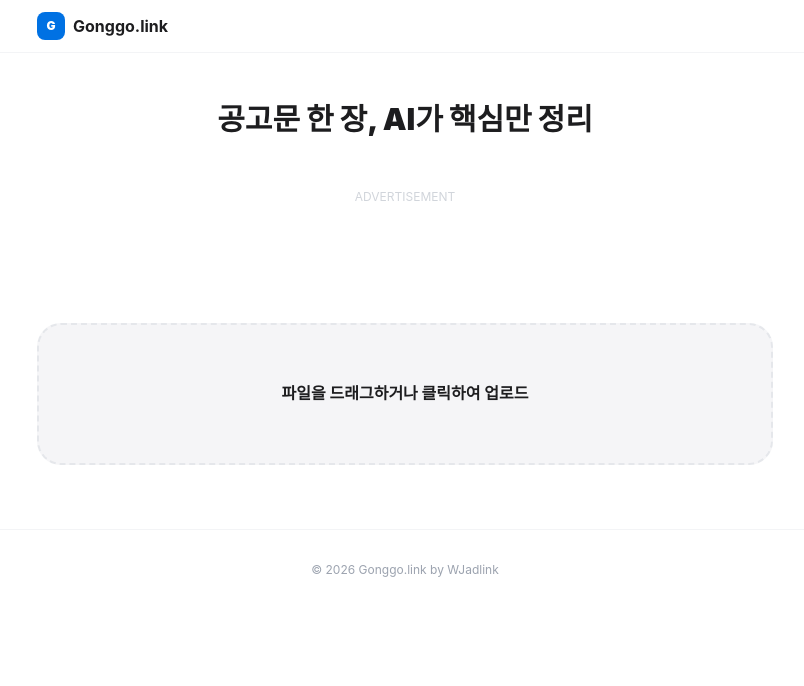
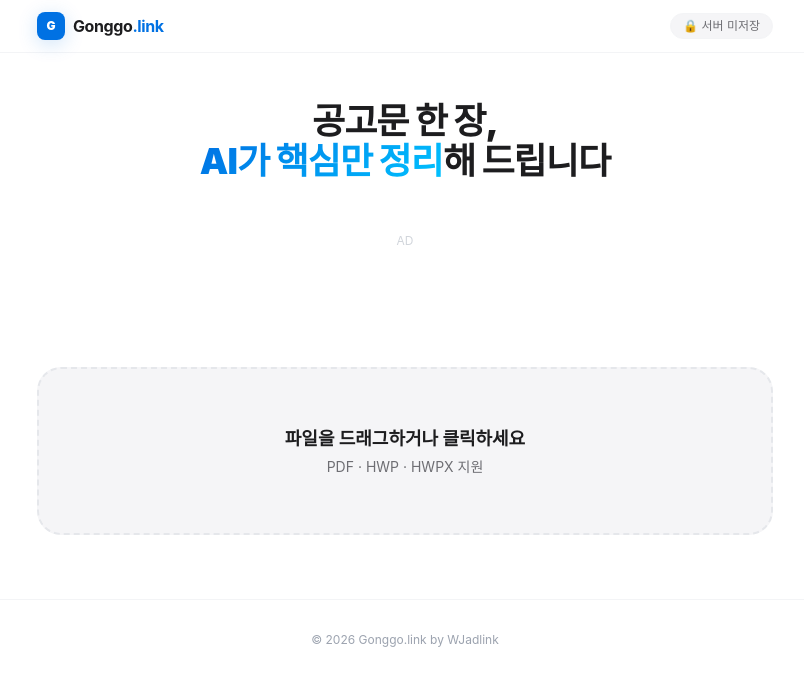
Before and after one commit to woojin052500-arch/gonggo.link, a Next.js app: page / in a window 1280 px wide. Shown: the top 686 px of the page, without its empty margins (235-1039 px from the left). Built offline with nearby package versions, Linux system fonts and the light colour scheme; a web font is replaced by a local one.

Commit message:
page.tsx 업데이트

```diff
--- a/app/page.tsx
+++ b/app/page.tsx
@@ -43,16 +43,19 @@ function AdFitSlot({
   useEffect(() => {
     if (!containerRef.current || !unit) return;
 
+    // 기존 내용물 청소
     containerRef.current.innerHTML = '';
 
+    // ins 태그 생성
     const ins = document.createElement('ins');
     ins.className = 'kakao_ad_area';
-    ins.style.display = 'block';
+    ins.style.display = 'none'; // SDK가 로드되면 알아서 보여줌
     ins.setAttribute('data-ad-unit', unit);
     ins.setAttribute('data-ad-width', String(width));
     ins.setAttribute('data-ad-height', String(height));
     containerRef.current.appendChild(ins);
 
+    // script 태그 생성
     const script = document.createElement('script');
     script.type = 'text/javascript';
     script.src = '//t1.daumcdn.net/kas/static/ba.min.js';
@@ -67,14 +70,14 @@ function AdFitSlot({
       )}
       <div
         ref={containerRef}
-        style={{ minHeight: height, display: 'flex', flexDirection: 'column', alignItems: 'center' }}
+        style={{ minHeight: height, display: 'flex', justifyContent: 'center', overflow: 'hidden' }}
       />
     </div>
   );
 }
 
 // ────────────────────────────────────────────────────────────
-// Skeleton Card (기존 UI 유지)
+// UI Components (Skeleton, InfoCard, LoadingDots)
 // ────────────────────────────────────────────────────────────
 function SkeletonCard() {
   return (
@@ -86,42 +89,23 @@ function SkeletonCard() {
   );
 }
 
-// ────────────────────────────────────────────────────────────
-// Info Card (기존 UI 유지)
-// ────────────────────────────────────────────────────────────
 function InfoCard({
-  emoji,
-  label,
-  value,
-  highlight,
-  delay,
+  emoji, label, value, highlight, delay,
 }: {
-  emoji: string;
-  label: string;
-  value: string;
-  highlight?: boolean;
-  delay?: number;
+  emoji: string; label: string; value: string; highlight?: boolean; delay?: number;
 }) {
   return (
     <div
       className={`info-card animate-slide-up rounded-2xl p-5 border ${
-        highlight
-          ? 'bg-apple-blue-light border-blue-200'
-          : 'bg-white border-gray-100 shadow-apple-sm'
+        highlight ? 'bg-apple-blue-light border-blue-200' : 'bg-white border-gray-100 shadow-apple-sm'
       }`}
       style={{ animationDelay: `${delay ?? 0}ms`, animationFillMode: 'both' }}
     >
       <div className="flex items-start gap-3">
         <span className="text-2xl flex-shrink-0 mt-0.5">{emoji}</span>
         <div className="min-w-0">
-          <p className="text-xs font-semibold text-apple-secondary uppercase tracking-wide mb-1">
-            {label}
-          </p>
-          <p
-            className={`text-sm font-medium leading-relaxed break-words ${
-              highlight ? 'text-apple-blue' : 'text-apple-dark'
-            }`}
-          >
+          <p className="text-xs font-semibold text-apple-secondary uppercase tracking-wide mb-1">{label}</p>
+          <p className={`text-sm font-medium leading-relaxed break-words ${highlight ? 'text-apple-blue' : 'text-apple-dark'}`}>
             {value || '정보 없음'}
           </p>
         </div>
@@ -130,9 +114,6 @@ function InfoCard({
   );
 }
 
-// ────────────────────────────────────────────────────────────
-// Loading Dots (기존 UI 유지)
-// ────────────────────────────────────────────────────────────
 function LoadingDots() {
   return (
     <div className="flex gap-1.5 items-center justify-center my-2">
@@ -144,7 +125,7 @@ function LoadingDots() {
 }
 
 // ────────────────────────────────────────────────────────────
-// Helper Functions (추출 및 다운로드 로직 유지)
+// Extractors & Excel Logic
 // ────────────────────────────────────────────────────────────
 async function extractTextFromPDF(file: File): Promise<string> {
   const pdfjsLib = await import('pdfjs-dist');
@@ -167,11 +148,13 @@ async function extractTextFromHWP(file: File): Promise<string> {
     const JSZip = (await import('jszip')).default;
     const zip = await JSZip.loadAsync(await file.arrayBuffer());
     const sections: string[] = [];
-    zip.forEach((path) => { if (path.startsWith('Contents/section') && path.endsWith('.xml')) sections.push(path); });
+    zip.forEach((relativePath: string) => {
+      if (relativePath.startsWith('Contents/section') && relativePath.endsWith('.xml')) sections.push(relativePath);
+    });
     let text = '';
     for (const path of sections.sort()) {
-      const xml = await zip.file(path)?.async('text');
-      if (xml) text += xml.replace(/<[^>]+>/g, ' ').replace(/\s+/g, ' ') + '\n';
+      const xmlContent = await zip.file(path)?.async('text');
+      if (xmlContent) text += xmlContent.replace(/<[^>]+>/g, ' ').replace(/\s+/g, ' ') + '\n';
     }
     return text;
   } catch { return '파일 파싱 오류'; }
@@ -190,11 +173,18 @@ function downloadExcel(result: AnalysisResult, fileName: string) {
     ['핵심요약', result.핵심요약]
   ];
   const ws = XLSX.utils.aoa_to_sheet(summaryData);
-  XLSX.utils.book_append_sheet(wb, ws, '공고 요약');
-  XLSX.writeFile(wb, `[Gonggo.link]${result.공고명.slice(0,10)}.xlsx`);
+  XLSX.utils.book_append_sheet(wb, ws, '공고 요약 리포트');
+  const safeFileName = result.공고명?.slice(0, 20).replace(/[\\/:*?"<>|]/g, '') || '공고';
+  XLSX.writeFile(wb, `[Gonggo.link]${safeFileName}_요약본.xlsx`);
 }
 
-const analyzingMessages = ['분석 중입니다...', '정보 추출 중...', '마감일 확인 중...', '거의 다 됐습니다...'];
+const analyzingMessages = [
+  'AI가 문서의 맥락을 분석 중입니다...',
+  '핵심 지원 정보를 추출하고 있습니다...',
+  '공고 일정과 마감일을 확인하고 있습니다...',
+  '지원 자격 조건을 정리하고 있습니다...',
+  '최종 리포트를 생성하고 있습니다...',
+];
 
 // ────────────────────────────────────────────────────────────
 // Main Page Component
@@ -211,16 +201,16 @@ export default function GonggoPage() {
 
   useEffect(() => {
     if (appState !== 'analyzing') return;
-    const interval = setInterval(() => setMsgIdx((i) => (i + 1) % analyzingMessages.length), 1500);
+    const interval = setInterval(() => setMsgIdx((i) => (i + 1) % analyzingMessages.length), 1200);
     return () => clearInterval(interval);
   }, [appState]);
 
   useEffect(() => {
-    if (appState !== 'analyzing') return;
+    if (appState !== 'analyzing') { setProgress(0); return; }
     const start = Date.now();
     const interval = setInterval(() => {
       const elapsed = Date.now() - start;
-      setProgress(Math.min(95, (elapsed / 5000) * 95));
+      setProgress(Math.min(92, (elapsed / 5000) * 92));
     }, 50);
     return () => clearInterval(interval);
   }, [appState]);
@@ -247,45 +237,57 @@ export default function GonggoPage() {
       setResult(data.result);
       setAppState('result');
     } catch {
-      setErrorMsg('분석 중 오류 발생');
+      setErrorMsg('분석 오류 발생');
       setAppState('error');
     }
   }, []);
+
+  const handleReset = () => {
+    setAppState('idle');
+    setResult(null);
+    setFileName('');
+    setErrorMsg('');
+  };
 
   return (
     <main className="min-h-screen bg-white font-pretendard">
       <header className="w-full border-b border-gray-100 bg-white/90 backdrop-blur-md sticky top-0 z-50">
         <div className="max-w-3xl mx-auto px-4 py-3 flex items-center justify-between">
           <div className="flex items-center gap-2">
-            <div className="w-7 h-7 bg-apple-blue rounded-lg flex items-center justify-center">
+            <div className="w-7 h-7 bg-apple-blue rounded-lg flex items-center justify-center shadow-blue-glow">
               <span className="text-white text-xs font-black">G</span>
             </div>
-            <span className="text-base font-bold text-apple-dark">Gonggo.link</span>
+            <span className="text-base font-bold text-apple-dark tracking-tight">
+              Gonggo<span className="text-apple-blue">.link</span>
+            </span>
           </div>
+          <span className="text-xs text-apple-secondary bg-apple-bg px-3 py-1 rounded-full border border-gray-100">🔒 서버 미저장</span>
         </div>
       </header>
 
       <div className="max-w-3xl mx-auto px-4 pb-16">
         <div className="pt-12 pb-6 text-center">
-          <h1 className="text-3xl font-black text-apple-dark mb-3">
-            공고문 한 장, AI가 핵심만 정리
+          <h1 className="text-3xl sm:text-4xl font-black text-apple-dark tracking-tight leading-tight mb-3">
+            공고문 한 장,<br /><span className="gradient-text">AI가 핵심만 정리</span>해 드립니다
           </h1>
         </div>
 
         {/* ── [광고 1] 상단 가로 배너 ── */}
-        <AdFitSlot unit="DAN-JREtbHULIwEGUmJi" width={728} height={90} label="ADVERTISEMENT" />
+        <AdFitSlot unit="DAN-JREtbHULIwEGUmJi" width={728} height={90} label="AD" />
 
         {appState === 'idle' && (
+          <div className="animate-fade-in">
             <div
-            className={`mt-6 rounded-3xl border-2 border-dashed p-14 text-center cursor-pointer transition-all
-              ${isDragOver ? 'border-apple-blue bg-apple-blue-light' : 'border-gray-200 bg-apple-bg'}`}
+              className={`mt-6 rounded-3xl border-2 border-dashed transition-all p-14 text-center cursor-pointer ${isDragOver ? 'border-apple-blue bg-apple-blue-light' : 'border-gray-200 bg-apple-bg'}`}
               onDrop={(e) => { e.preventDefault(); setIsDragOver(false); processFile(e.dataTransfer.files[0]); }}
               onDragOver={(e) => { e.preventDefault(); setIsDragOver(true); }}
               onDragLeave={() => setIsDragOver(false)}
               onClick={() => fileInputRef.current?.click()}
             >
               <input ref={fileInputRef} type="file" className="hidden" onChange={(e) => processFile(e.target.files![0])} />
-            <p className="font-bold text-apple-dark">파일을 드래그하거나 클릭하여 업로드</p>
+              <p className="text-lg font-bold text-apple-dark mb-1">파일을 드래그하거나 클릭하세요</p>
+              <p className="text-sm text-apple-secondary">PDF · HWP · HWPX 지원</p>
+            </div>
           </div>
         )}
 
@@ -293,21 +295,26 @@ export default function GonggoPage() {
           <div className="mt-6">
             <div className="bg-white rounded-3xl p-6 shadow-apple-md border border-gray-100 mb-5">
               <div className="w-full bg-gray-100 rounded-full h-1.5 mb-3 overflow-hidden">
-                <div className="h-full bg-apple-blue transition-all" style={{ width: `${progress}%` }} />
+                <div className="h-full bg-apple-blue transition-all duration-100" style={{ width: `${progress}%` }} />
               </div>
-              <p className="text-sm text-center text-apple-secondary">{analyzingMessages[msgIdx]}</p>
+              <LoadingDots />
+              <p className="text-sm text-center text-apple-secondary mt-2">{analyzingMessages[msgIdx]}</p>
             </div>
 
             {/* ── [광고 2] 분석 중 배너 ── */}
             <AdFitSlot unit="DAN-AMQ595exIV6B8w0M" width={320} height={100} />
+
+            <div className="mt-5 grid grid-cols-1 sm:grid-cols-2 gap-3">
+              {[...Array(6)].map((_, i) => <SkeletonCard key={i} />)}
+            </div>
           </div>
         )}
 
         {appState === 'result' && result && (
-          <div className="mt-6 animate-fade-in">
-            <div className="bg-apple-blue rounded-3xl p-6 text-white mb-5">
-              <h2 className="text-lg font-black mb-2">{result.공고명}</h2>
-              <p className="text-sm opacity-90">{result.핵심요약}</p>
+          <div className="mt-6">
+            <div className="bg-gradient-to-br from-apple-blue to-[#00A3FF] rounded-3xl p-6 text-white mb-5 shadow-blue-glow">
+              <h2 className="text-lg font-black leading-snug mb-2">{result.공고명}</h2>
+              <p className="text-blue-100 text-sm leading-relaxed">{result.핵심요약}</p>
             </div>
 
             <div className="grid grid-cols-1 sm:grid-cols-2 gap-3 mb-5">
@@ -318,30 +325,25 @@ export default function GonggoPage() {
             </div>
 
             <div className="space-y-3 mb-5">
-              <InfoCard emoji="✅" label="지원자격" value={result.지원자격} delay={300} />
-              <InfoCard emoji="📝" label="신청방법" value={result.신청방법} delay={350} />
+              <InfoCard emoji="✅" label="지원 자격" value={result.지원자격} delay={300} />
+              <InfoCard emoji="📝" label="신청 방법" value={result.신청방법} delay={350} />
             </div>
 
-            <button
-              onClick={() => downloadExcel(result, fileName)}
-              className="w-full bg-apple-blue text-white font-bold py-4 rounded-2xl shadow-blue-glow mb-6"
-            >
-              엑셀 파일 다운로드
+            <button onClick={() => downloadExcel(result, fileName)} className="w-full bg-apple-blue text-white font-bold py-4 rounded-2xl shadow-blue-glow mb-6">
+              엑셀 파일로 다운로드
             </button>
 
             {/* ── [광고 3] 결과 하단 사각형 배너 ── */}
-            <AdFitSlot unit="DAN-LxOuhWq2WMb3o4n7" width={300} height={250} label="Recommended for You" />
+            <AdFitSlot unit="DAN-LxOuhWq2WMb3o4n7" width={300} height={250} label="관련 정보" />
 
             <div className="text-center mt-5">
-              <button onClick={() => setAppState('idle')} className="text-sm text-apple-secondary border px-5 py-2 rounded-full">
-                ↩ 새 파일 분석하기
-              </button>
+              <button onClick={handleReset} className="text-sm font-semibold text-apple-secondary border px-5 py-2.5 rounded-full">↩ 새 파일 분석하기</button>
             </div>
           </div>
         )}
       </div>
 
-      <footer className="py-8 text-center border-t border-gray-100">
+      <footer className="border-t border-gray-100 py-8 text-center">
         <p className="text-xs text-gray-400">© 2026 Gonggo.link by WJadlink</p>
       </footer>
     </main>
```
Lines whose indentation alone changed are shown as unchanged.
